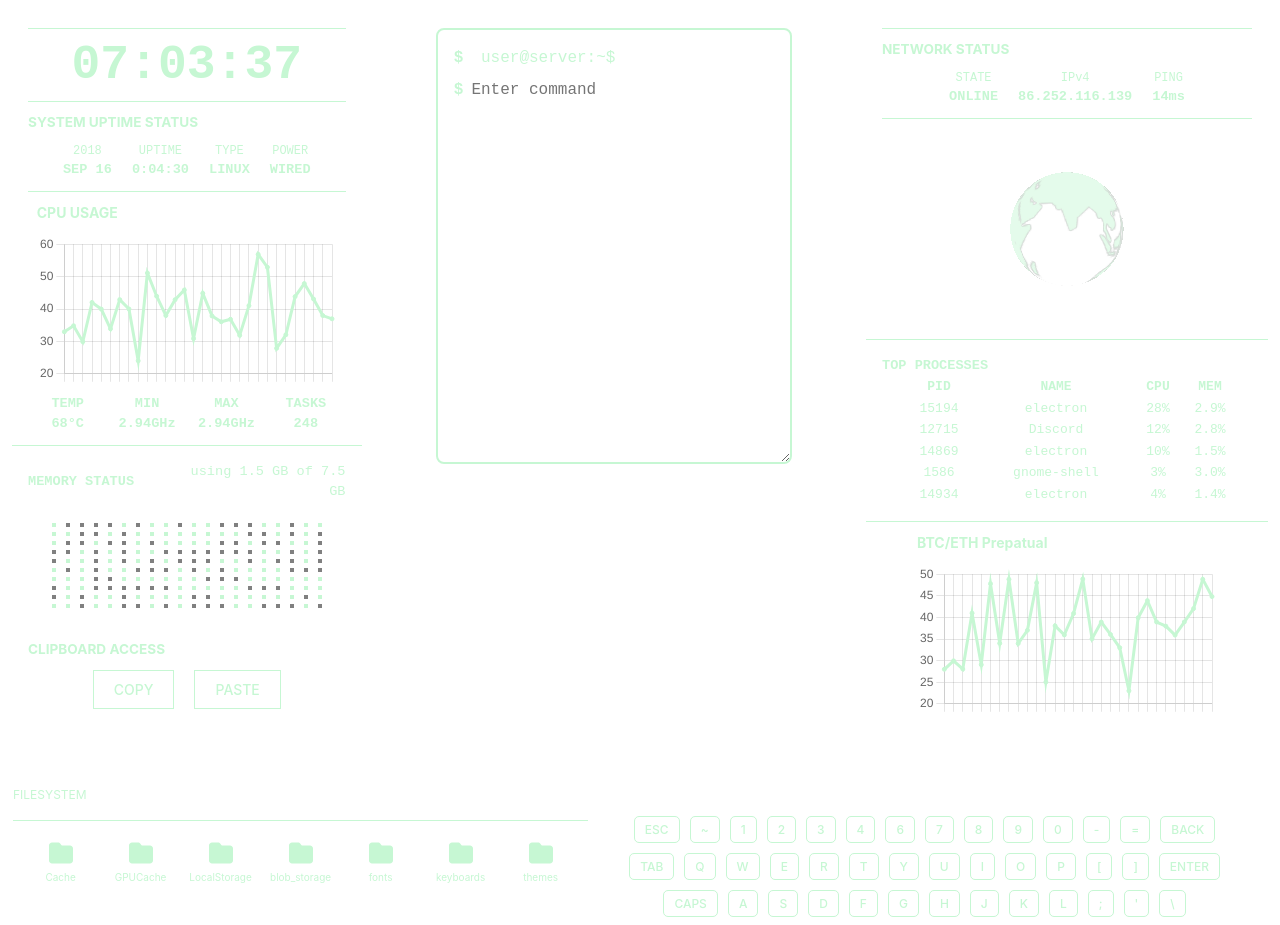
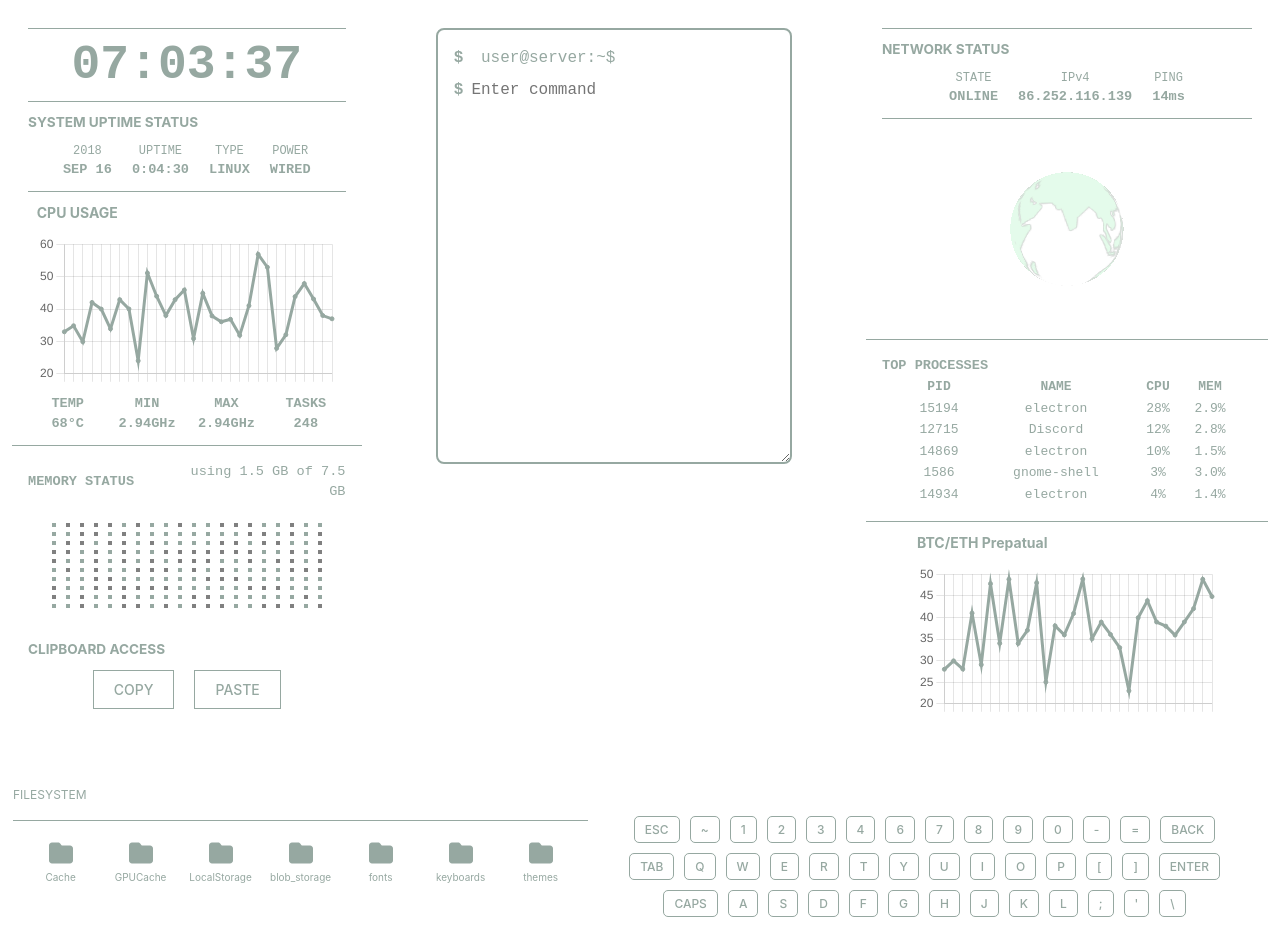
Before and after one commit to suleymanthe3rd/Terminal, a React (Vite) app: page / in a window 1280 px wide. Shown: the top 925 px of the page. Built offline with nearby package versions, Linux system fonts and the light colour scheme.

Commit message:
minor changes

```diff
--- a/src/components/ChartComponent.jsx
+++ b/src/components/ChartComponent.jsx
@@ -11,6 +11,7 @@ import {
   Tooltip,
   Legend,
 } from "chart.js";
+import { primary } from "../utils/colors";
 
 ChartJS.register(
   CategoryScale,
@@ -88,14 +89,14 @@ const data = {
         10, 15, 12, 18, 15, 16, 17, 14, 12, 18, 15, 16, 17, 14, 12, 18, 15,
         16, 17, 14, 12, 18, 15, 16, 17, 14, 12, 18, 15, 16,
       ],
-      borderColor: "#c6f7d3",
-      backgroundColor: "#c6f7d3",
+      borderColor: primary,
+      backgroundColor: primary,
       pointRadius: 2, // Decrease point radius to 2
     },
   ],
 };
 
-const ChartComponent = ({ topic ="BTC/ETH", subTopic="Prepatual" }) => {
+const ChartComponent = ({ topic = "BTC/ETH", subTopic = "Prepatual" }) => {
   const [graphData, setGraphData] = useState(data);
 
   useEffect(() => {
@@ -116,23 +117,22 @@ const ChartComponent = ({ topic ="BTC/ETH", subTopic="Prepatual" }) => {
   }, []);
 
   return (
-    <div style={{ maxWidth: "100%", maxHeight: "50%" , position: "relative" }}>
+    <div style={{ maxWidth: "100%", maxHeight: "50%", position: "relative" }}>
       <div
         style={{
           position: "absolute",
           top: 0,
           left: 0,
-          color: "#c6f7d3",
+          color: primary,
           fontSize: 14,
           fontWeight: "bold",
         }}
       >
-        <span style={{ fontWeight: "bold" }}>{topic}</span>  {subTopic}
+        <span style={{ fontWeight: "bold" }}>{topic}</span> {subTopic}
       </div>
-      <div style={{ paddingTop:"2rem" }}>
-      <Line options={options} data={graphData} />
+      <div style={{ paddingTop: "2rem" }}>
+        <Line options={options} data={graphData} />
       </div>
-
     </div>
   );
 };
--- a/src/components/ClipboardAccess.jsx
+++ b/src/components/ClipboardAccess.jsx
@@ -1,4 +1,5 @@
 import styled from 'styled-components';
+import { primary } from '../utils/colors';
 
 const ClipboardAccessContainer = styled.div`
   display: flex;
@@ -10,7 +11,7 @@ const ClipboardAccessContainer = styled.div`
 `;
 
 const Topic = styled.span`
-  color: #c6f7d3;
+  color: ${primary};
   font-weight: bold;
   font-size: 0.85rem;
   width: 100%;
@@ -30,8 +31,8 @@ const ButtonContainer = styled.div`
 
 const Button = styled.button`
   background-color: transparent;
-  border: 1px solid #c6f7d3;
-  color: #c6f7d3;
+  border: 1px solid ${primary};
+  color: ${primary};
   padding: 10px 20px;
   font-size: 14px;
   border-radius: 0px;
--- a/src/components/CpuStatus.jsx
+++ b/src/components/CpuStatus.jsx
@@ -1,4 +1,5 @@
 import styled from 'styled-components';
+import { primary } from '../utils/colors';
 
 const ColumnContainer = styled.div`
   display: flex;
@@ -16,7 +17,7 @@ const RowContainer = styled.div`
   width: 100%;
   justify-content: center;
   font-family: monospace;
-  color: #c6f7d3;
+  color: ${primary};
   font-size: 0.75rem;
   position: relative;
 `;
--- a/src/components/FolderComponent.jsx
+++ b/src/components/FolderComponent.jsx
@@ -2,6 +2,7 @@ import { FontAwesomeIcon } from '@fortawesome/react-fontawesome';
 import { faFolder, faCog } from '@fortawesome/free-solid-svg-icons';
 import styled from 'styled-components';
 import { useState } from 'react';
+import { primary } from '../utils/colors';
 
 const FolderComponent = () => {
   const folders = [
@@ -37,8 +38,8 @@ const FolderComponent = () => {
       <FolderGrid>
         {folders.map((folder, index) => (
           <FolderItem key={index} onClick={() => handleFolderClick(folder)}>
-            <FontAwesomeIcon icon={folder.icon} style={{ color: '#c6f7d3' }} />
-            <FolderLabel style={{ color: '#c6f7d3' }}>{folder.label}</FolderLabel>
+            <FontAwesomeIcon icon={folder.icon} style={{ color: primary }} />
+            <FolderLabel style={{ color: primary }}>{folder.label}</FolderLabel>
           </FolderItem>
         ))}
       </FolderGrid>
@@ -66,7 +67,7 @@ const HeaderRow = styled.div`
 `;
 
 const HorizontalLine = styled.div`
-  border-bottom: 1px solid #c6f7d3;
+  border-bottom: 1px solid ${primary};
   width: 100%;
   margin-bottom: 10px;
 `;
@@ -94,17 +95,17 @@ const FolderItem = styled.div`
 const FolderLabel = styled.div`
   font-size: 10px;
   margin-top: 5px;
-  color: #c6f7d3;
+  color: ${primary};
 `;
 
 const FileSystemLabel = styled.div`
   font-size: 12px;
-  color: #c6f7d3;
+  color: ${primary};
 `;
 
 const FolderPath = styled.div`
   font-size: 12px;
-  color: #c6f7d3;
+  color: ${primary};
 `;
 
 export default FolderComponent;
--- a/src/components/MemoryStatus.jsx
+++ b/src/components/MemoryStatus.jsx
@@ -1,19 +1,20 @@
 import { useState, useEffect } from 'react';
 import styled from 'styled-components';
+import { primary } from '../utils/colors';
 
 const Container = styled.div`
   display: flex;
   flex-direction: column;
   align-items: center;
   padding: 1rem;
-  color: #c6f7d3;
+  color: ${primary};
   font-family: monospace;
-  border-top: 1px solid #c6f7d3;
+  border-top: 1px solid ${primary};
   width: 100%;
 `;
 
 const Topic = styled.span`
-  color: #c6f7d3;
+  color: ${primary};
   font-weight: bold;
   font-size: 0.85rem;
   width: 100%;
@@ -46,7 +47,7 @@ const Cell = styled.div`
 
 const Usage = styled.span`
   font-size: 0.85rem;
-  color: #c6f7d3;
+  color: ${primary};
   width: 100%;
   text-align: right;
 
@@ -65,7 +66,7 @@ const MemoryStatus = () => {
       newGrid.push([]);
       for (let j = 0; j < 10; j++) {
         newGrid[i].push({
-          color: Math.random() < 0.5 ? '#c6f7d3' : 'grey',
+          color: Math.random() < 0.5 ? primary : 'grey',
         });
       }
     }
@@ -77,7 +78,7 @@ const MemoryStatus = () => {
       const newColors = {};
       grid.forEach((row, rowIndex) => {
         row.forEach((cell, cellIndex) => {
-          newColors[`${rowIndex},${cellIndex}`] = Math.random() < 0.5 ? '#c6f7d3' : 'grey';
+          newColors[`${rowIndex},${cellIndex}`] = Math.random() < 0.5 ? primary : 'grey';
         });
       });
       setColors(newColors);
--- a/src/components/NetworkStatus.jsx
+++ b/src/components/NetworkStatus.jsx
@@ -1,5 +1,5 @@
-
 import styled from 'styled-components';
+import { primary } from '../utils/colors';
 
 const ColumnContainer = styled.div`
   display: flex;
@@ -10,11 +10,8 @@ const ColumnContainer = styled.div`
   width: 100%;
   padding-top: 0.625rem;
   padding-bottom: 0.625rem;
-  border-top: 1px solid #c6f7d3;
-  border-bottom: 1px solid #c6f7d3;
-
-
-
+  border-top: 1px solid ${primary};
+  border-bottom: 1px solid ${primary};
 `;
 
 const NetworkStatusContainer = styled.div`
@@ -24,7 +21,7 @@ const NetworkStatusContainer = styled.div`
   width: 100%;
   justify-content: center;
   font-family: monospace;
-  color: #c6f7d3;
+  color: ${primary};
   font-size: 0.75rem;
   position: relative;
 `;
@@ -43,7 +40,7 @@ const BoldText = styled.span`
 `;
 
 const Topic = styled.span`
-  color: #c6f7d3;
+  color: ${primary};
   font-weight: bold;
   font-size: 0.85rem;
   width: 100%;
--- a/src/components/QwertyKeyboard.jsx
+++ b/src/components/QwertyKeyboard.jsx
@@ -1,11 +1,12 @@
 import { FontAwesomeIcon } from '@fortawesome/react-fontawesome';
-import { faArrowLeft,  faArrowRight, faArrowUp, faArrowDown } from '@fortawesome/free-solid-svg-icons';
+import { faArrowLeft, faArrowRight, faArrowUp, faArrowDown } from '@fortawesome/free-solid-svg-icons';
 import styled from 'styled-components';
+import { primary } from '../utils/colors';
 
 const KeyboardKey = styled.button`
   background-color: transparent;
-  color: #c6f7d3;
-  border: 1px solid #c6f7d3;
+  color: ${primary};
+  border: 1px solid ${primary};
   border-radius: 5px;
   padding: 5px 10px;
   margin: 5px;
@@ -44,8 +45,6 @@ const ArrowKeyContainer = styled.div`
   flex-direction: column;
   width: fit-content;
   height: fit-content;
-
-
 `;
 
 const ArrowKeyRow = styled.div`
@@ -58,7 +57,7 @@ function QwertyKeyboard() {
   return (
     <div className="container" style={{ display: 'flex', justifyContent: 'center', alignItems: 'center' }}>
       <div className="keyboard-container" >
-        <div className="keyboard" style={{ position: 'relative',maxWidth:"fit-content",minWidth:"fit-content" }}>
+        <div className="keyboard" style={{ position: 'relative', maxWidth: 'fit-content', minWidth: 'fit-content' }}>
           <KeyboardRow>
             <KeyboardKey>ESC</KeyboardKey>
             <KeyboardKey>~</KeyboardKey>
@@ -106,7 +105,7 @@ function QwertyKeyboard() {
             <KeyboardKey>&apos;</KeyboardKey>
             <KeyboardKey>\</KeyboardKey>
           </KeyboardRow>
-          <KeyboardRow style={{paddingRight : "6rem"}}>
+          <KeyboardRow style={{ paddingRight: '6rem' }}>
             <KeyboardKey >SHIFT</KeyboardKey>
             <KeyboardKey>&lt;</KeyboardKey>
             <KeyboardKey>Z</KeyboardKey>
--- a/src/components/SystemType.jsx
+++ b/src/components/SystemType.jsx
@@ -1,4 +1,5 @@
 import styled from 'styled-components';
+import { primary } from '../utils/colors';
 
 const ColumnContainer = styled.div`
   display: flex;
@@ -8,7 +9,7 @@ const ColumnContainer = styled.div`
   gap: 0.625rem;
   width: 100%;
   padding-bottom: 0.625rem;
-  border-bottom: 1px solid #c6f7d3;
+  border-bottom: 1px solid ${primary};
 `;
 
 const SystemStatusContainer = styled.div`
@@ -18,7 +19,7 @@ const SystemStatusContainer = styled.div`
   width: 100%;
   justify-content: center;
   font-family: monospace;
-  color: #c6f7d3;
+  color: ${primary};
   font-size: 0.75rem;
   position: relative;
 `;
@@ -37,7 +38,7 @@ const BoldText = styled.span`
 `;
 
 const Topic = styled.span`
-  color: #c6f7d3;
+  color: ${primary};
   font-weight: bold;
   font-size: 0.85rem;
   width: 100%;
--- a/src/components/Terminal.jsx
+++ b/src/components/Terminal.jsx
@@ -1,11 +1,12 @@
 import { useState, useEffect } from 'react';
 import styled from 'styled-components';
+import { primary } from '../utils/colors';
 
 const TerminalContainer = styled.div`
-  color: #c6f7d3;
+  color: ${primary};
   font-family: 'Courier New', Courier, monospace;
   padding: 16px;
-  border: 2px solid #c6f7d3;
+  border: 2px solid ${primary};
   border-radius: 8px;
   overflow-y: auto;
   height: calc(100vh - 64px);
@@ -33,7 +34,7 @@ const CommandLine = styled.div`
 
   &::before {
     content: '$ ';
-    color: #c6f7d3;
+    color: ${primary};
     font-weight: bold;
     margin-right: 8px;
   }
@@ -41,7 +42,7 @@ const CommandLine = styled.div`
 
 const Input = styled.input`
   background-color: transparent;
-  color: #c6f7d3;
+  color: ${primary};
   border: none;
   font-family: 'Courier New', Courier, monospace;
   font-size: 16px;
@@ -52,7 +53,7 @@ const Input = styled.input`
 `;
 
 const Output = styled.div`
-  color: #c6f7d3;
+  color: ${primary};
   white-space: pre-wrap;
 `;
 
--- a/src/components/TopProcess.jsx
+++ b/src/components/TopProcess.jsx
@@ -1,26 +1,26 @@
 import styled from 'styled-components';
+import { primary } from '../utils/colors';
 
 const Container = styled.div`
   display: flex;
   flex-direction: column;
   align-items: center;
   padding: 1rem;
-  color: #c6f7d3;
+  color: ${primary};
   font-family: monospace;
-  border-top: 1px solid #c6f7d3;
-  border-bottom: 1px solid #c6f7d3;
+  border-top: 1px solid ${primary};
+  border-bottom: 1px solid ${primary};
   width: 100%;
-
 `;
 
 const Table = styled.table`
-  color: #c6f7d3;
+  color: ${primary};
   font-family: monospace;
   border-collapse: collapse;
 `;
 
 const Topic = styled.span`
-  color: #c6f7d3;
+  color: ${primary};
   font-weight: bold;
   font-size: 0.85rem;
   width: 100%;
--- a/src/components/Watch.jsx
+++ b/src/components/Watch.jsx
@@ -1,5 +1,6 @@
 import { useState, useEffect } from 'react';
 import styled from 'styled-components';
+import { primary } from '../utils/colors';
 
 const WatchContainer = styled.div`
   display: flex;
@@ -7,10 +8,10 @@ const WatchContainer = styled.div`
   justify-content: center;
   font-family: 'Courier New', Courier, monospace;
   font-size: 3em;
-  color: #c6f7d3;
+  color: ${primary};
   font-weight: bold; /* Add this to make the text bold */
-  border-top: 1px solid #c6f7d3;
-  border-bottom: 1px solid #c6f7d3; /* Add this to add top and bottom borders */
+  border-top: 1px solid ${primary};
+  border-bottom: 1px solid ${primary}; /* Add this to add top and bottom borders */
   width: 100%;
 `;
 
--- /dev/null
+++ b/src/utils/colors.js
@@ -0,0 +1 @@
+export const primary = '#96a8a1';
```
